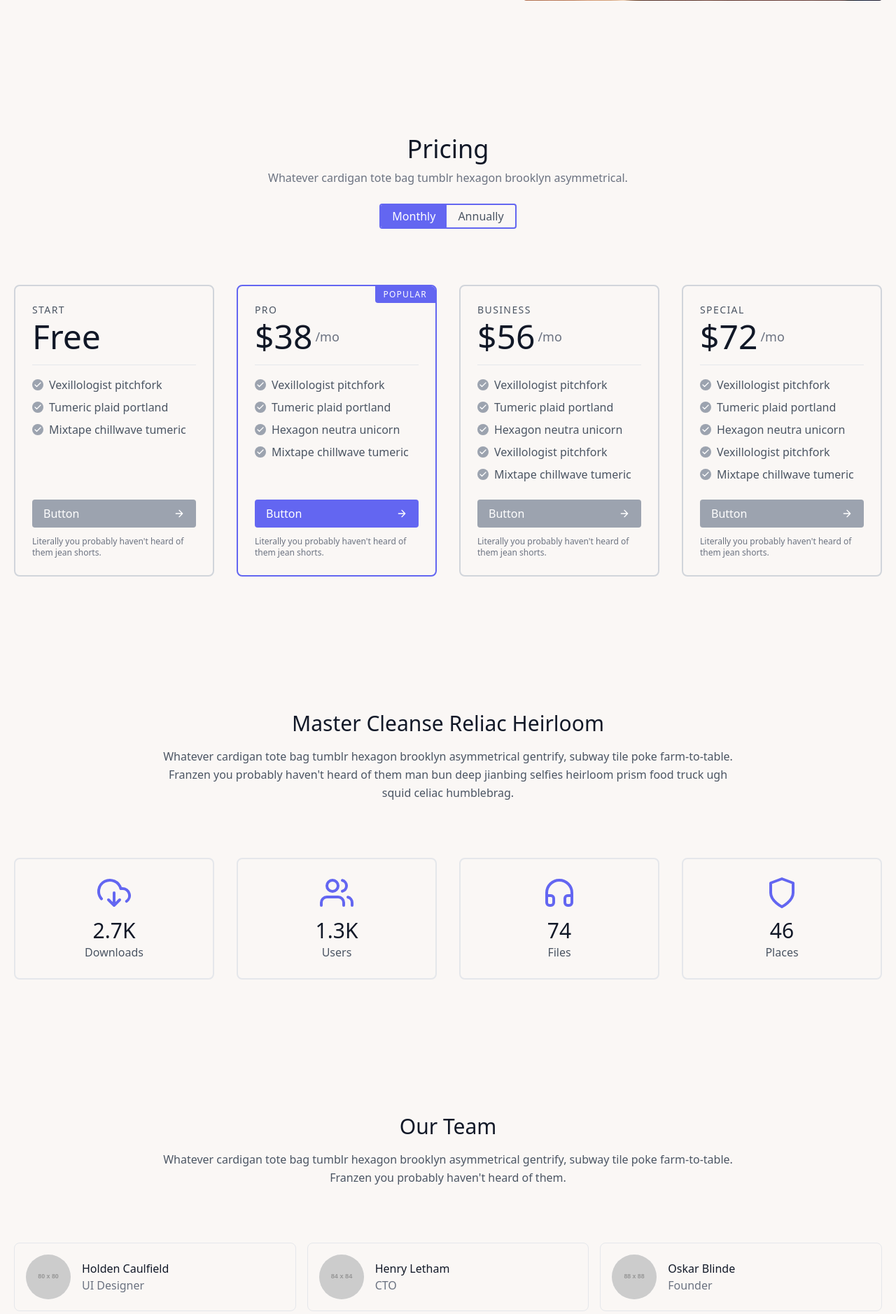
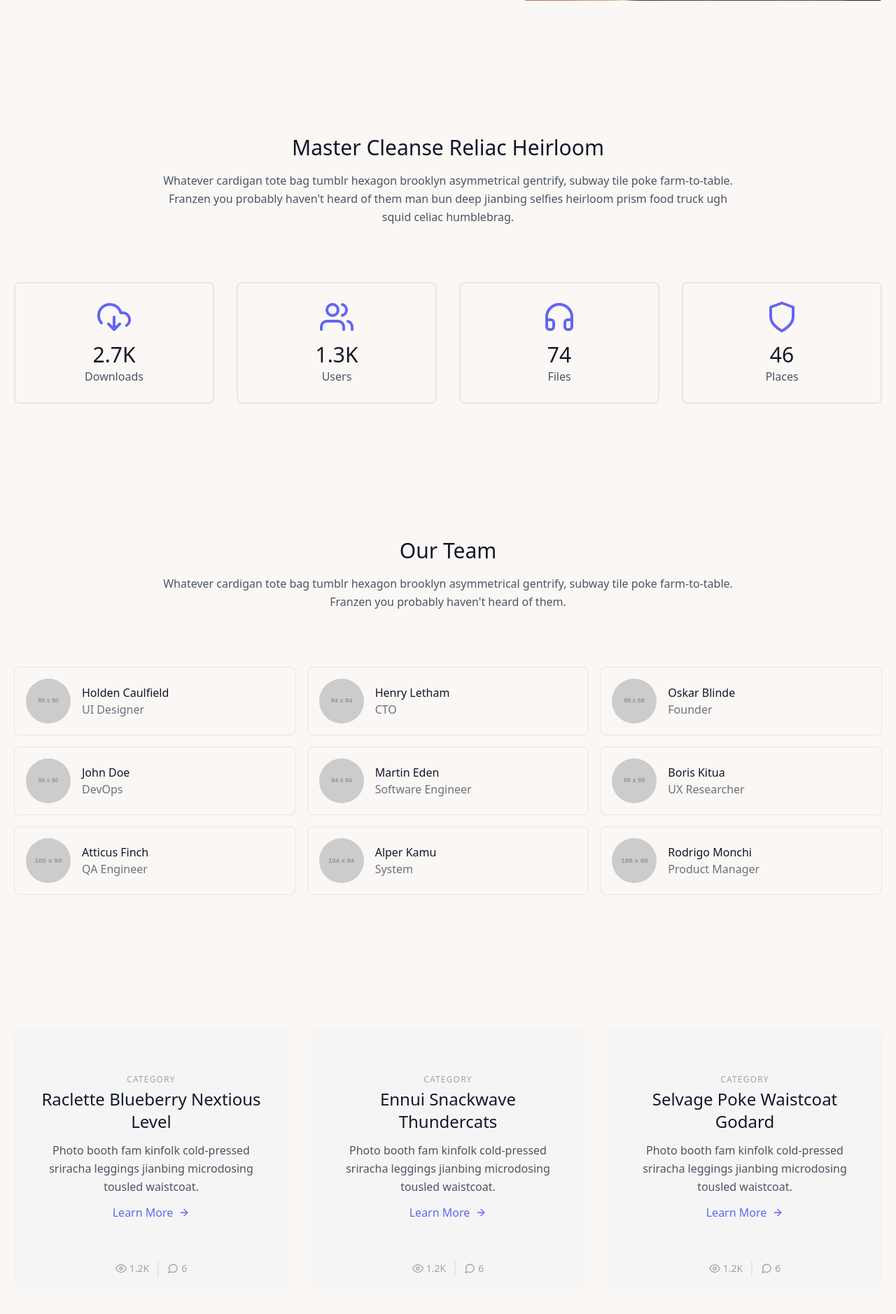
Before and after one commit to prakash221/PersonalPortfolioSite, a PHP site: page / in a window 1280 px wide. Shown: the part 695-2573 px from the top of the page at 70% size. Run offline with PHP 8.4, Linux system fonts and the light colour scheme; grey boxes labelled with a size stand in for pictures from a placeholder-image service; style sheets or scripts are compiled from the project's sources; some libraries are stand-ins or nearby versions.

Commit message:
updated profile

```diff
--- a/index.html
+++ b/index.html
@@ -63,197 +63,7 @@
 			  </div>
 			</div>
 		</section>
-		<section class="text-gray-600 body-font overflow-hidden">
-			<div class="container px-5 py-24 mx-auto">
-			  <div class="flex flex-col text-center w-full mb-20">
-				<h1 class="sm:text-4xl text-3xl font-medium title-font mb-2 text-gray-900">Pricing</h1>
-				<p class="lg:w-2/3 mx-auto leading-relaxed text-base text-gray-500">Whatever cardigan tote bag tumblr hexagon brooklyn asymmetrical.</p>
-				<div class="flex mx-auto border-2 border-indigo-500 rounded overflow-hidden mt-6">
-				  <button class="py-1 px-4 bg-indigo-500 text-white focus:outline-none">Monthly</button>
-				  <button class="py-1 px-4 focus:outline-none">Annually</button>
-				</div>
-			  </div>
-			  <div class="flex flex-wrap -m-4">
-				<div class="p-4 xl:w-1/4 md:w-1/2 w-full">
-				  <div class="h-full p-6 rounded-lg border-2 border-gray-300 flex flex-col relative overflow-hidden">
-					<h2 class="text-sm tracking-widest title-font mb-1 font-medium">START</h2>
-					<h1 class="text-5xl text-gray-900 pb-4 mb-4 border-b border-gray-200 leading-none">Free</h1>
-					<p class="flex items-center text-gray-600 mb-2">
-					  <span class="w-4 h-4 mr-2 inline-flex items-center justify-center bg-gray-400 text-white rounded-full flex-shrink-0">
-						<svg fill="none" stroke="currentColor" stroke-linecap="round" stroke-linejoin="round" stroke-width="2.5" class="w-3 h-3" viewBox="0 0 24 24">
-						  <path d="M20 6L9 17l-5-5"></path>
-						</svg>
-					  </span>Vexillologist pitchfork
-					</p>
-					<p class="flex items-center text-gray-600 mb-2">
-					  <span class="w-4 h-4 mr-2 inline-flex items-center justify-center bg-gray-400 text-white rounded-full flex-shrink-0">
-						<svg fill="none" stroke="currentColor" stroke-linecap="round" stroke-linejoin="round" stroke-width="2.5" class="w-3 h-3" viewBox="0 0 24 24">
-						  <path d="M20 6L9 17l-5-5"></path>
-						</svg>
-					  </span>Tumeric plaid portland
-					</p>
-					<p class="flex items-center text-gray-600 mb-6">
-					  <span class="w-4 h-4 mr-2 inline-flex items-center justify-center bg-gray-400 text-white rounded-full flex-shrink-0">
-						<svg fill="none" stroke="currentColor" stroke-linecap="round" stroke-linejoin="round" stroke-width="2.5" class="w-3 h-3" viewBox="0 0 24 24">
-						  <path d="M20 6L9 17l-5-5"></path>
-						</svg>
-					  </span>Mixtape chillwave tumeric
-					</p>
-					<button class="flex items-center mt-auto text-white bg-gray-400 border-0 py-2 px-4 w-full focus:outline-none hover:bg-gray-500 rounded">Button
-					  <svg fill="none" stroke="currentColor" stroke-linecap="round" stroke-linejoin="round" stroke-width="2" class="w-4 h-4 ml-auto" viewBox="0 0 24 24">
-						<path d="M5 12h14M12 5l7 7-7 7"></path>
-					  </svg>
-					</button>
-					<p class="text-xs text-gray-500 mt-3">Literally you probably haven't heard of them jean shorts.</p>
-				  </div>
-				</div>
-				<div class="p-4 xl:w-1/4 md:w-1/2 w-full">
-				  <div class="h-full p-6 rounded-lg border-2 border-indigo-500 flex flex-col relative overflow-hidden">
-					<span class="bg-indigo-500 text-white px-3 py-1 tracking-widest text-xs absolute right-0 top-0 rounded-bl">POPULAR</span>
-					<h2 class="text-sm tracking-widest title-font mb-1 font-medium">PRO</h2>
-					<h1 class="text-5xl text-gray-900 leading-none flex items-center pb-4 mb-4 border-b border-gray-200">
-					  <span>$38</span>
-					  <span class="text-lg ml-1 font-normal text-gray-500">/mo</span>
-					</h1>
-					<p class="flex items-center text-gray-600 mb-2">
-					  <span class="w-4 h-4 mr-2 inline-flex items-center justify-center bg-gray-400 text-white rounded-full flex-shrink-0">
-						<svg fill="none" stroke="currentColor" stroke-linecap="round" stroke-linejoin="round" stroke-width="2.5" class="w-3 h-3" viewBox="0 0 24 24">
-						  <path d="M20 6L9 17l-5-5"></path>
-						</svg>
-					  </span>Vexillologist pitchfork
-					</p>
-					<p class="flex items-center text-gray-600 mb-2">
-					  <span class="w-4 h-4 mr-2 inline-flex items-center justify-center bg-gray-400 text-white rounded-full flex-shrink-0">
-						<svg fill="none" stroke="currentColor" stroke-linecap="round" stroke-linejoin="round" stroke-width="2.5" class="w-3 h-3" viewBox="0 0 24 24">
-						  <path d="M20 6L9 17l-5-5"></path>
-						</svg>
-					  </span>Tumeric plaid portland
-					</p>
-					<p class="flex items-center text-gray-600 mb-2">
-					  <span class="w-4 h-4 mr-2 inline-flex items-center justify-center bg-gray-400 text-white rounded-full flex-shrink-0">
-						<svg fill="none" stroke="currentColor" stroke-linecap="round" stroke-linejoin="round" stroke-width="2.5" class="w-3 h-3" viewBox="0 0 24 24">
-						  <path d="M20 6L9 17l-5-5"></path>
-						</svg>
-					  </span>Hexagon neutra unicorn
-					</p>
-					<p class="flex items-center text-gray-600 mb-6">
-					  <span class="w-4 h-4 mr-2 inline-flex items-center justify-center bg-gray-400 text-white rounded-full flex-shrink-0">
-						<svg fill="none" stroke="currentColor" stroke-linecap="round" stroke-linejoin="round" stroke-width="2.5" class="w-3 h-3" viewBox="0 0 24 24">
-						  <path d="M20 6L9 17l-5-5"></path>
-						</svg>
-					  </span>Mixtape chillwave tumeric
-					</p>
-					<button class="flex items-center mt-auto text-white bg-indigo-500 border-0 py-2 px-4 w-full focus:outline-none hover:bg-indigo-600 rounded">Button
-					  <svg fill="none" stroke="currentColor" stroke-linecap="round" stroke-linejoin="round" stroke-width="2" class="w-4 h-4 ml-auto" viewBox="0 0 24 24">
-						<path d="M5 12h14M12 5l7 7-7 7"></path>
-					  </svg>
-					</button>
-					<p class="text-xs text-gray-500 mt-3">Literally you probably haven't heard of them jean shorts.</p>
-				  </div>
-				</div>
-				<div class="p-4 xl:w-1/4 md:w-1/2 w-full">
-				  <div class="h-full p-6 rounded-lg border-2 border-gray-300 flex flex-col relative overflow-hidden">
-					<h2 class="text-sm tracking-widest title-font mb-1 font-medium">BUSINESS</h2>
-					<h1 class="text-5xl text-gray-900 leading-none flex items-center pb-4 mb-4 border-b border-gray-200">
-					  <span>$56</span>
-					  <span class="text-lg ml-1 font-normal text-gray-500">/mo</span>
-					</h1>
-					<p class="flex items-center text-gray-600 mb-2">
-					  <span class="w-4 h-4 mr-2 inline-flex items-center justify-center bg-gray-400 text-white rounded-full flex-shrink-0">
-						<svg fill="none" stroke="currentColor" stroke-linecap="round" stroke-linejoin="round" stroke-width="2.5" class="w-3 h-3" viewBox="0 0 24 24">
-						  <path d="M20 6L9 17l-5-5"></path>
-						</svg>
-					  </span>Vexillologist pitchfork
-					</p>
-					<p class="flex items-center text-gray-600 mb-2">
-					  <span class="w-4 h-4 mr-2 inline-flex items-center justify-center bg-gray-400 text-white rounded-full flex-shrink-0">
-						<svg fill="none" stroke="currentColor" stroke-linecap="round" stroke-linejoin="round" stroke-width="2.5" class="w-3 h-3" viewBox="0 0 24 24">
-						  <path d="M20 6L9 17l-5-5"></path>
-						</svg>
-					  </span>Tumeric plaid portland
-					</p>
-					<p class="flex items-center text-gray-600 mb-2">
-					  <span class="w-4 h-4 mr-2 inline-flex items-center justify-center bg-gray-400 text-white rounded-full flex-shrink-0">
-						<svg fill="none" stroke="currentColor" stroke-linecap="round" stroke-linejoin="round" stroke-width="2.5" class="w-3 h-3" viewBox="0 0 24 24">
-						  <path d="M20 6L9 17l-5-5"></path>
-						</svg>
-					  </span>Hexagon neutra unicorn
-					</p>
-					<p class="flex items-center text-gray-600 mb-2">
-					  <span class="w-4 h-4 mr-2 inline-flex items-center justify-center bg-gray-400 text-white rounded-full flex-shrink-0">
-						<svg fill="none" stroke="currentColor" stroke-linecap="round" stroke-linejoin="round" stroke-width="2.5" class="w-3 h-3" viewBox="0 0 24 24">
-						  <path d="M20 6L9 17l-5-5"></path>
-						</svg>
-					  </span>Vexillologist pitchfork
-					</p>
-					<p class="flex items-center text-gray-600 mb-6">
-					  <span class="w-4 h-4 mr-2 inline-flex items-center justify-center bg-gray-400 text-white rounded-full flex-shrink-0">
-						<svg fill="none" stroke="currentColor" stroke-linecap="round" stroke-linejoin="round" stroke-width="2.5" class="w-3 h-3" viewBox="0 0 24 24">
-						  <path d="M20 6L9 17l-5-5"></path>
-						</svg>
-					  </span>Mixtape chillwave tumeric
-					</p>
-					<button class="flex items-center mt-auto text-white bg-gray-400 border-0 py-2 px-4 w-full focus:outline-none hover:bg-gray-500 rounded">Button
-					  <svg fill="none" stroke="currentColor" stroke-linecap="round" stroke-linejoin="round" stroke-width="2" class="w-4 h-4 ml-auto" viewBox="0 0 24 24">
-						<path d="M5 12h14M12 5l7 7-7 7"></path>
-					  </svg>
-					</button>
-					<p class="text-xs text-gray-500 mt-3">Literally you probably haven't heard of them jean shorts.</p>
-				  </div>
-				</div>
-				<div class="p-4 xl:w-1/4 md:w-1/2 w-full">
-				  <div class="h-full p-6 rounded-lg border-2 border-gray-300 flex flex-col relative overflow-hidden">
-					<h2 class="text-sm tracking-widest title-font mb-1 font-medium">SPECIAL</h2>
-					<h1 class="text-5xl text-gray-900 leading-none flex items-center pb-4 mb-4 border-b border-gray-200">
-					  <span>$72</span>
-					  <span class="text-lg ml-1 font-normal text-gray-500">/mo</span>
-					</h1>
-					<p class="flex items-center text-gray-600 mb-2">
-					  <span class="w-4 h-4 mr-2 inline-flex items-center justify-center bg-gray-400 text-white rounded-full flex-shrink-0">
-						<svg fill="none" stroke="currentColor" stroke-linecap="round" stroke-linejoin="round" stroke-width="2.5" class="w-3 h-3" viewBox="0 0 24 24">
-						  <path d="M20 6L9 17l-5-5"></path>
-						</svg>
-					  </span>Vexillologist pitchfork
-					</p>
-					<p class="flex items-center text-gray-600 mb-2">
-					  <span class="w-4 h-4 mr-2 inline-flex items-center justify-center bg-gray-400 text-white rounded-full flex-shrink-0">
-						<svg fill="none" stroke="currentColor" stroke-linecap="round" stroke-linejoin="round" stroke-width="2.5" class="w-3 h-3" viewBox="0 0 24 24">
-						  <path d="M20 6L9 17l-5-5"></path>
-						</svg>
-					  </span>Tumeric plaid portland
-					</p>
-					<p class="flex items-center text-gray-600 mb-2">
-					  <span class="w-4 h-4 mr-2 inline-flex items-center justify-center bg-gray-400 text-white rounded-full flex-shrink-0">
-						<svg fill="none" stroke="currentColor" stroke-linecap="round" stroke-linejoin="round" stroke-width="2.5" class="w-3 h-3" viewBox="0 0 24 24">
-						  <path d="M20 6L9 17l-5-5"></path>
-						</svg>
-					  </span>Hexagon neutra unicorn
-					</p>
-					<p class="flex items-center text-gray-600 mb-2">
-					  <span class="w-4 h-4 mr-2 inline-flex items-center justify-center bg-gray-400 text-white rounded-full flex-shrink-0">
-						<svg fill="none" stroke="currentColor" stroke-linecap="round" stroke-linejoin="round" stroke-width="2.5" class="w-3 h-3" viewBox="0 0 24 24">
-						  <path d="M20 6L9 17l-5-5"></path>
-						</svg>
-					  </span>Vexillologist pitchfork
-					</p>
-					<p class="flex items-center text-gray-600 mb-6">
-					  <span class="w-4 h-4 mr-2 inline-flex items-center justify-center bg-gray-400 text-white rounded-full flex-shrink-0">
-						<svg fill="none" stroke="currentColor" stroke-linecap="round" stroke-linejoin="round" stroke-width="2.5" class="w-3 h-3" viewBox="0 0 24 24">
-						  <path d="M20 6L9 17l-5-5"></path>
-						</svg>
-					  </span>Mixtape chillwave tumeric
-					</p>
-					<button class="flex items-center mt-auto text-white bg-gray-400 border-0 py-2 px-4 w-full focus:outline-none hover:bg-gray-500 rounded">Button
-					  <svg fill="none" stroke="currentColor" stroke-linecap="round" stroke-linejoin="round" stroke-width="2" class="w-4 h-4 ml-auto" viewBox="0 0 24 24">
-						<path d="M5 12h14M12 5l7 7-7 7"></path>
-					  </svg>
-					</button>
-					<p class="text-xs text-gray-500 mt-3">Literally you probably haven't heard of them jean shorts.</p>
-				  </div>
-				</div>
-			  </div>
-			</div>
-		</section>
+
 		<section class="text-gray-600 body-font">
 			<div class="container px-5 py-24 mx-auto">
 			  <div class="flex flex-col text-center w-full mb-20">
```
Also changed, not shown: output.css (+50 -13 lines).
